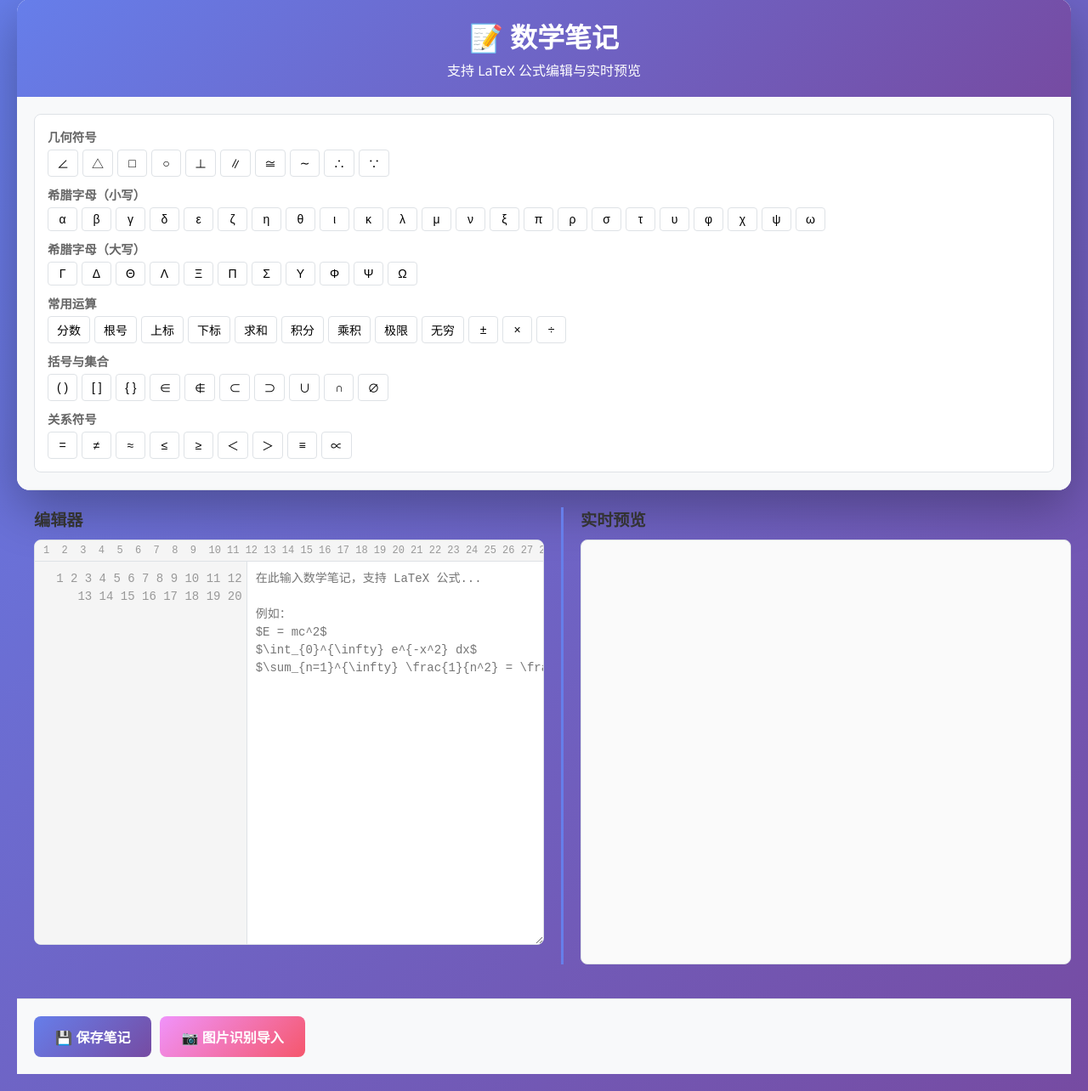
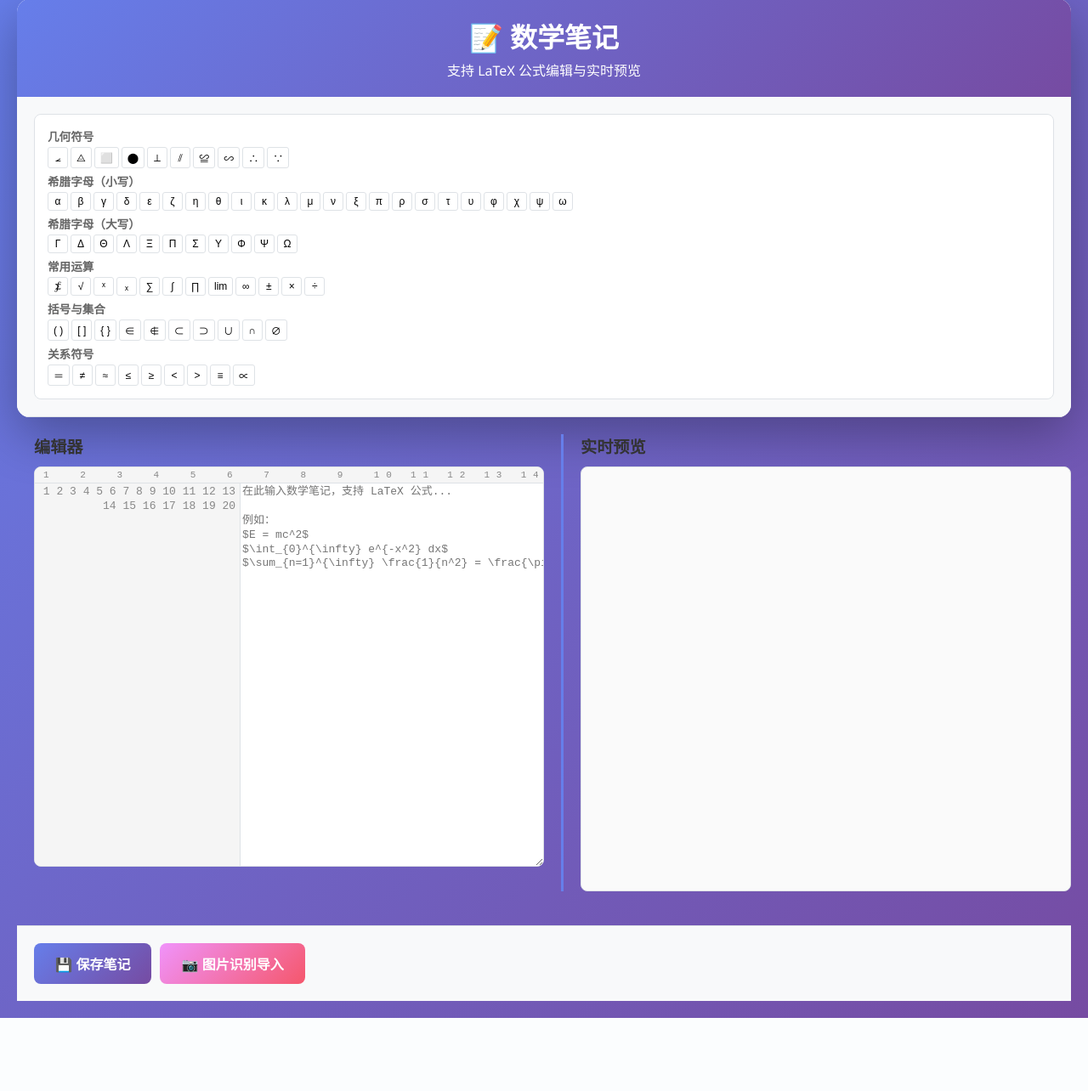
Before and after one commit to wenyuc/math_note, a Flask app: page / in a window 1280 px wide. Shown: the part 21-1305 px from the top of the page at 85% size. After the commit the page ends 1219 px from the top, so only its background shows below. Run offline with Flask 3, Linux system fonts and the light colour scheme.

Commit message:
Update math notes app with server config and UI enhancements
Key features implemented:
- Modified math_notes/app.py to change server configuration from port 5000 to 5002 and enable debug mode
- Updated math_notes/templates/index.html to implement compact mathematical symbol toolbar with small icons and reduced spacing
- Enhanced editor area in index.html with gray line numbers displayed up to 20 rows and column header showing up to 40 columns
- Adjusted CSS styling for improved layout and spacing of mathematical symbols and editor components

The changes improve the development workflow through better debugging capabilities and enhance the user interface with more compact and organized editing tools.

```diff
--- a/math_notes/app.py
+++ b/math_notes/app.py
@@ -74,4 +74,4 @@ def upload_image():
         }), 500
 
 if __name__ == '__main__':
-    app.run(debug=False, host='0.0.0.0', port=5000, threaded=True)
+    app.run(debug=True, host='0.0.0.0', port=5002, threaded=True)
--- a/math_notes/templates/index.html
+++ b/math_notes/templates/index.html
@@ -96,7 +96,7 @@
 
         /* Symbol buttons */
         .symbol-group {
-            margin-bottom: 10px;
+            margin-bottom: 5px;
         }
 
         .symbol-group:last-child {
@@ -104,27 +104,27 @@
         }
 
         .symbol-group-title {
-            font-size: 0.9em;
+            font-size: 0.85em;
             color: #666;
-            margin-bottom: 5px;
+            margin-bottom: 3px;
             font-weight: 600;
         }
 
         .symbol-buttons {
             display: flex;
             flex-wrap: wrap;
-            gap: 5px;
+            gap: 3px;
         }
 
         .symbol-btn {
             background: white;
             border: 1px solid #dee2e6;
-            border-radius: 4px;
-            padding: 5px 10px;
+            border-radius: 3px;
+            padding: 3px 6px;
             cursor: pointer;
-            font-size: 14px;
+            font-size: 12px;
             transition: all 0.2s;
-            min-width: 35px;
+            min-width: 24px;
             text-align: center;
         }
 
@@ -152,27 +152,28 @@
 
         .line-numbers {
             background: #f5f5f5;
-            color: #999;
-            padding: 10px 5px;
+            color: #888;
+            padding: 2px 5px;
             text-align: right;
             font-family: 'Courier New', monospace;
-            font-size: 14px;
-            line-height: 1.5;
+            font-size: 13px;
+            line-height: 1.3;
             user-select: none;
-            min-width: 50px;
+            min-width: 40px;
             border-right: 1px solid #dee2e6;
         }
 
         .column-numbers {
             background: #f5f5f5;
-            color: #999;
-            padding: 5px 10px;
+            color: #888;
+            padding: 3px 10px;
             text-align: left;
             font-family: 'Courier New', monospace;
-            font-size: 12px;
+            font-size: 11px;
             border-bottom: 1px solid #dee2e6;
             white-space: pre;
             overflow: hidden;
+            letter-spacing: 7.8px;
         }
 
         .editor-content {
@@ -184,12 +185,12 @@
         #mathEditor {
             width: 100%;
             min-height: 450px;
-            padding: 10px;
+            padding: 2px;
             border: none;
             outline: none;
             font-family: 'Courier New', monospace;
-            font-size: 14px;
-            line-height: 1.5;
+            font-size: 13px;
+            line-height: 1.3;
             resize: both;
             overflow: auto;
             white-space: pre;
@@ -373,15 +374,15 @@
                     <div class="symbol-group">
                         <div class="symbol-group-title">常用运算</div>
                         <div class="symbol-buttons">
-                            <button class="symbol-btn" onclick="insertSymbol('\\frac{}{}')">分数</button>
-                            <button class="symbol-btn" onclick="insertSymbol('\\sqrt{}')">根号</button>
-                            <button class="symbol-btn" onclick="insertSymbol('^{}')">上标</button>
-                            <button class="symbol-btn" onclick="insertSymbol('_{}')">下标</button>
-                            <button class="symbol-btn" onclick="insertSymbol('\\sum')">求和</button>
-                            <button class="symbol-btn" onclick="insertSymbol('\\int')">积分</button>
-                            <button class="symbol-btn" onclick="insertSymbol('\\prod')">乘积</button>
-                            <button class="symbol-btn" onclick="insertSymbol('\\lim')">极限</button>
-                            <button class="symbol-btn" onclick="insertSymbol('\\infty')">无穷</button>
+                            <button class="symbol-btn" onclick="insertSymbol('\\frac{}{}')">⨋</button>
+                            <button class="symbol-btn" onclick="insertSymbol('\\sqrt{}')">√</button>
+                            <button class="symbol-btn" onclick="insertSymbol('^{}')">ˣ</button>
+                            <button class="symbol-btn" onclick="insertSymbol('_{}')">ₓ</button>
+                            <button class="symbol-btn" onclick="insertSymbol('\\sum')">∑</button>
+                            <button class="symbol-btn" onclick="insertSymbol('\\int')">∫</button>
+                            <button class="symbol-btn" onclick="insertSymbol('\\prod')">∏</button>
+                            <button class="symbol-btn" onclick="insertSymbol('\\lim')">lim</button>
+                            <button class="symbol-btn" onclick="insertSymbol('\\infty')">∞</button>
                             <button class="symbol-btn" onclick="insertSymbol('\\pm')">±</button>
                             <button class="symbol-btn" onclick="insertSymbol('\\times')">×</button>
                             <button class="symbol-btn" onclick="insertSymbol('\\div')">÷</button>
@@ -428,7 +429,7 @@
 
                 <!-- Editor with line and column numbers -->
                 <div class="editor-container">
-                    <div class="column-numbers" id="columnNumbers">1  2  3  4  5  6  7  8  9  10 11 12 13 14 15 16 17 18 19 20 21 22 23 24 25 26 27 28 29 30</div>
+                    <div class="column-numbers" id="columnNumbers">1  2  3  4  5  6  7  8  9  10 11 12 13 14 15 16 17 18 19 20 21 22 23 24 25 26 27 28 29 30 31 32 33 34 35 36 37 38 39 40</div>
                     <div class="editor-wrapper">
                         <div class="line-numbers" id="lineNumbers">1</div>
                         <textarea id="mathEditor" placeholder="在此输入数学笔记，支持 LaTeX 公式...&#10;&#10;例如：&#10;$E = mc^2$&#10;$\int_{0}^{\infty} e^{-x^2} dx$&#10;$\sum_{n=1}^{\infty} \frac{1}{n^2} = \frac{\pi^2}{6}$"></textarea>
@@ -477,9 +478,11 @@
 
         // Update column numbers display
         function updateColumnNumbers() {
-            const currentLine = editor.value.split('\n')[editor.value.substr(0, editor.selectionStart).split('\n').length - 1] || '';
-            const colNum = editor.selectionStart - editor.value.lastIndexOf('\n', editor.selectionStart - 1);
-            columnNumbers.textContent = `列：${colNum}`;
+            let colDisplay = '';
+            for (let i = 1; i <= 40; i++) {
+                colDisplay += (i < 10 ? ' ' : '') + i + '  ';
+            }
+            columnNumbers.textContent = colDisplay;
         }
 
         // Insert symbol at cursor position
```
Also changed, not shown: other parts of math_notes/templates/index.html (+11 -11 lines), 1 other file.
